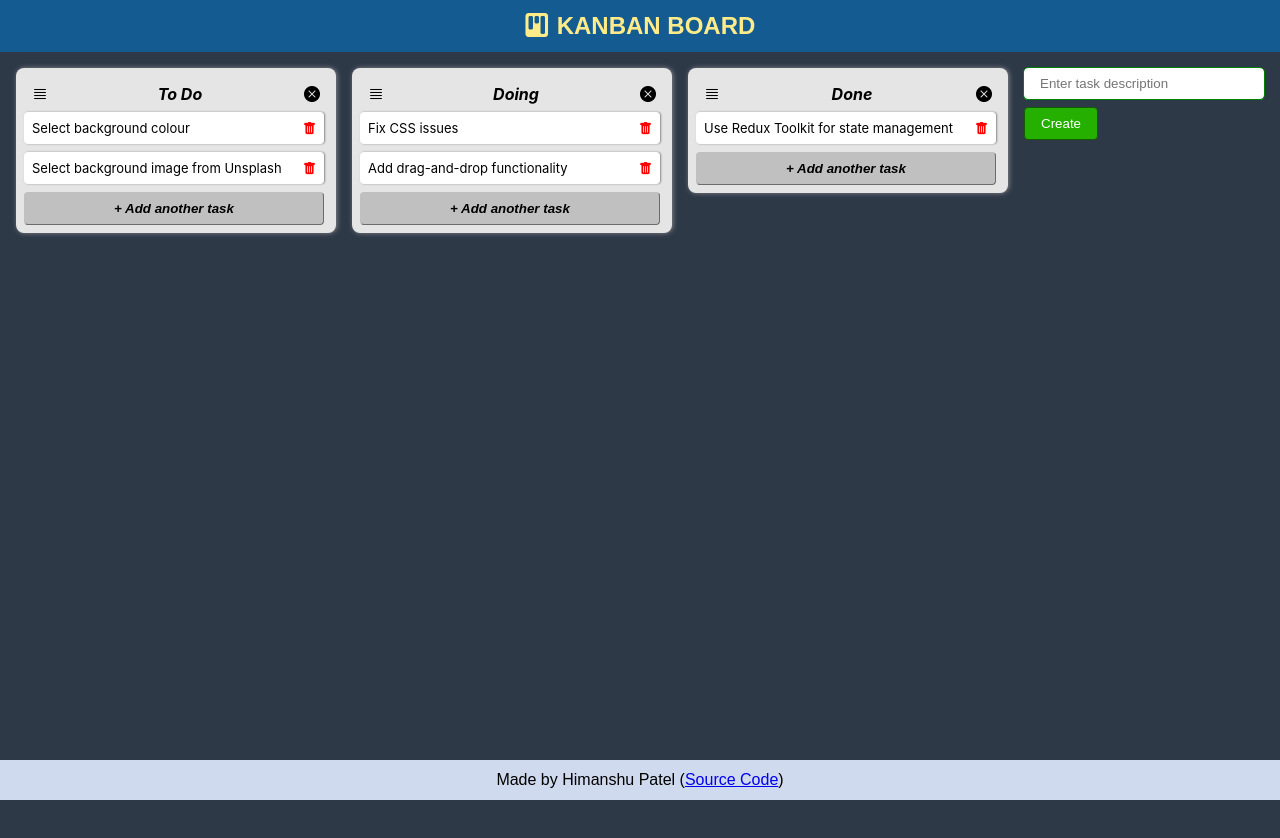
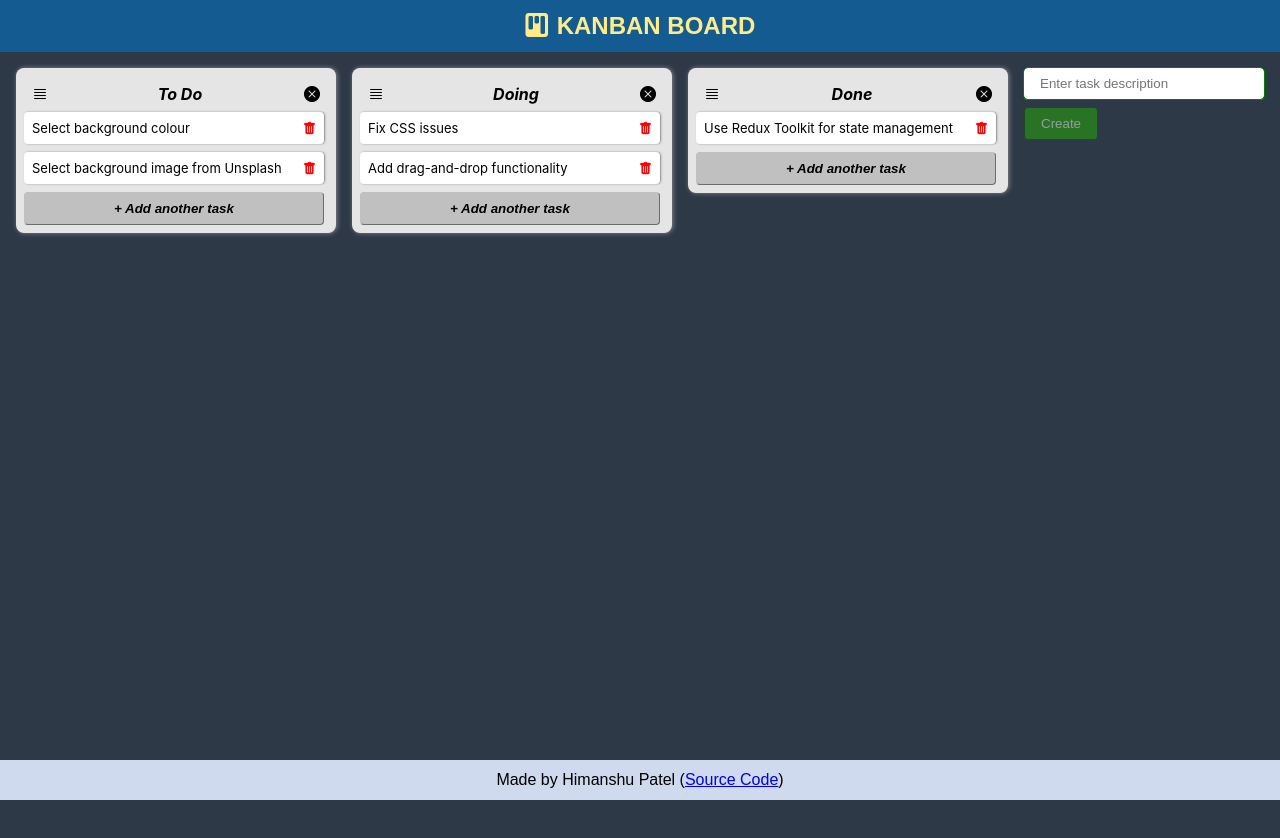
Before and after one commit to patel-himanshu/kanban-board, a React (Create React App) app: page / in a window 1280 px wide. Both pictures are taken after a click on the button "+ Add another list". Shown: the top 838 px of the page. Built offline with nearby package versions, Linux system fonts and the light colour scheme.

Commit message:
fix: Disable button when no input is provided

```diff
--- a/src/components/NewGroupForm.tsx
+++ b/src/components/NewGroupForm.tsx
@@ -24,7 +24,9 @@ export const NewGroupForm = ({ onAdd }: NewGroupFormProps) => {
         onChange={(e) => setText(e.target.value)}
       />
       <span className="create-new-item">
-        <NewGroupButton onClick={() => onAdd(text)}>Create</NewGroupButton>
+        <NewGroupButton disabled={!text} onClick={() => onAdd(text)}>
+          Create
+        </NewGroupButton>
         {/* <i className="bi bi-x-lg"></i> */}
       </span>
     </NewGroupFormContainer>
--- a/src/styles.ts
+++ b/src/styles.ts
@@ -117,6 +117,9 @@ export const NewGroupButton = styled.button`
   &:hover {
     background-color: #38ba14;
   }
+  &:disabled {
+    opacity: 0.5;
+  }
 `;
 
 export const NewGroupInput = styled.input`
```
